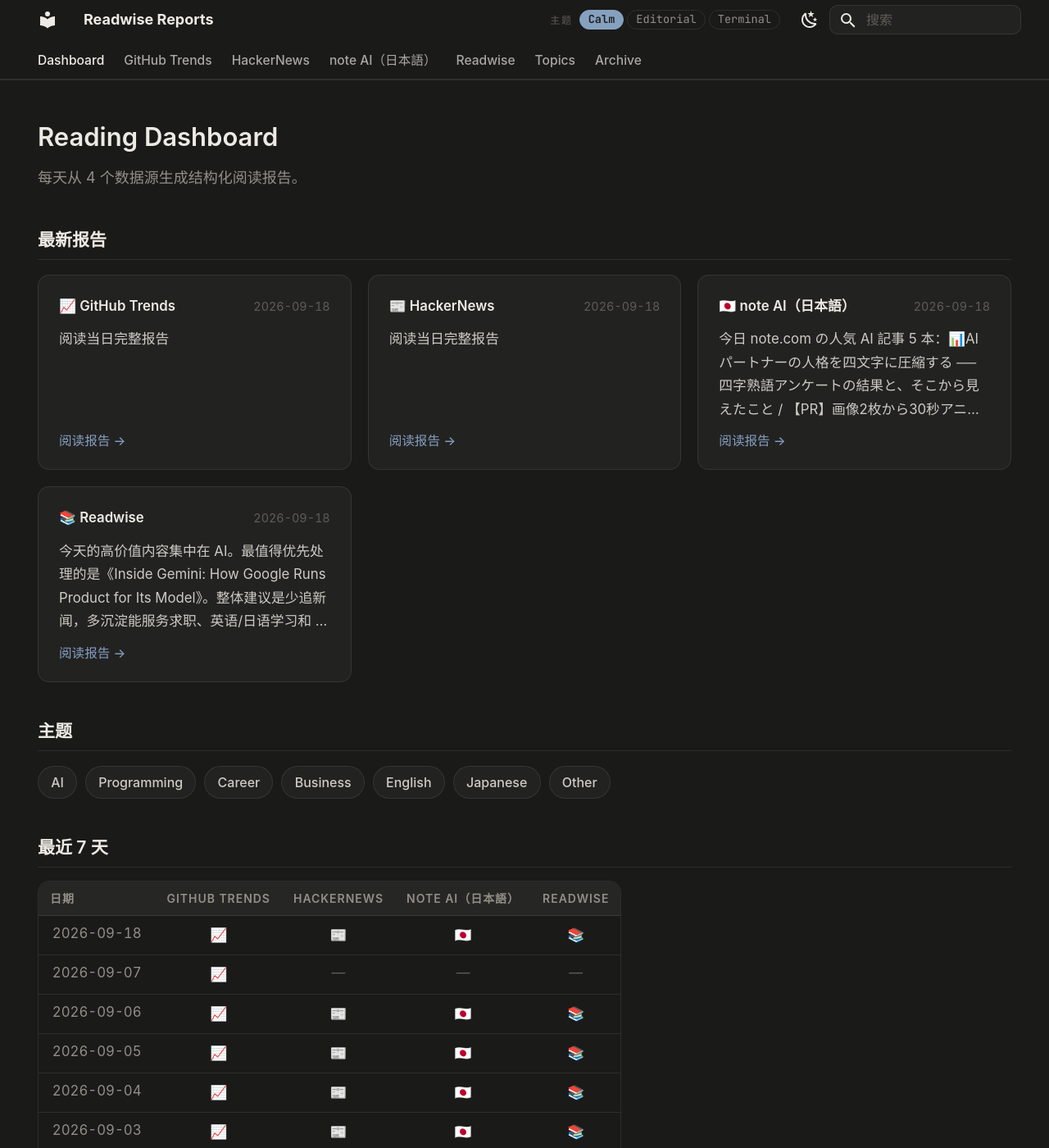
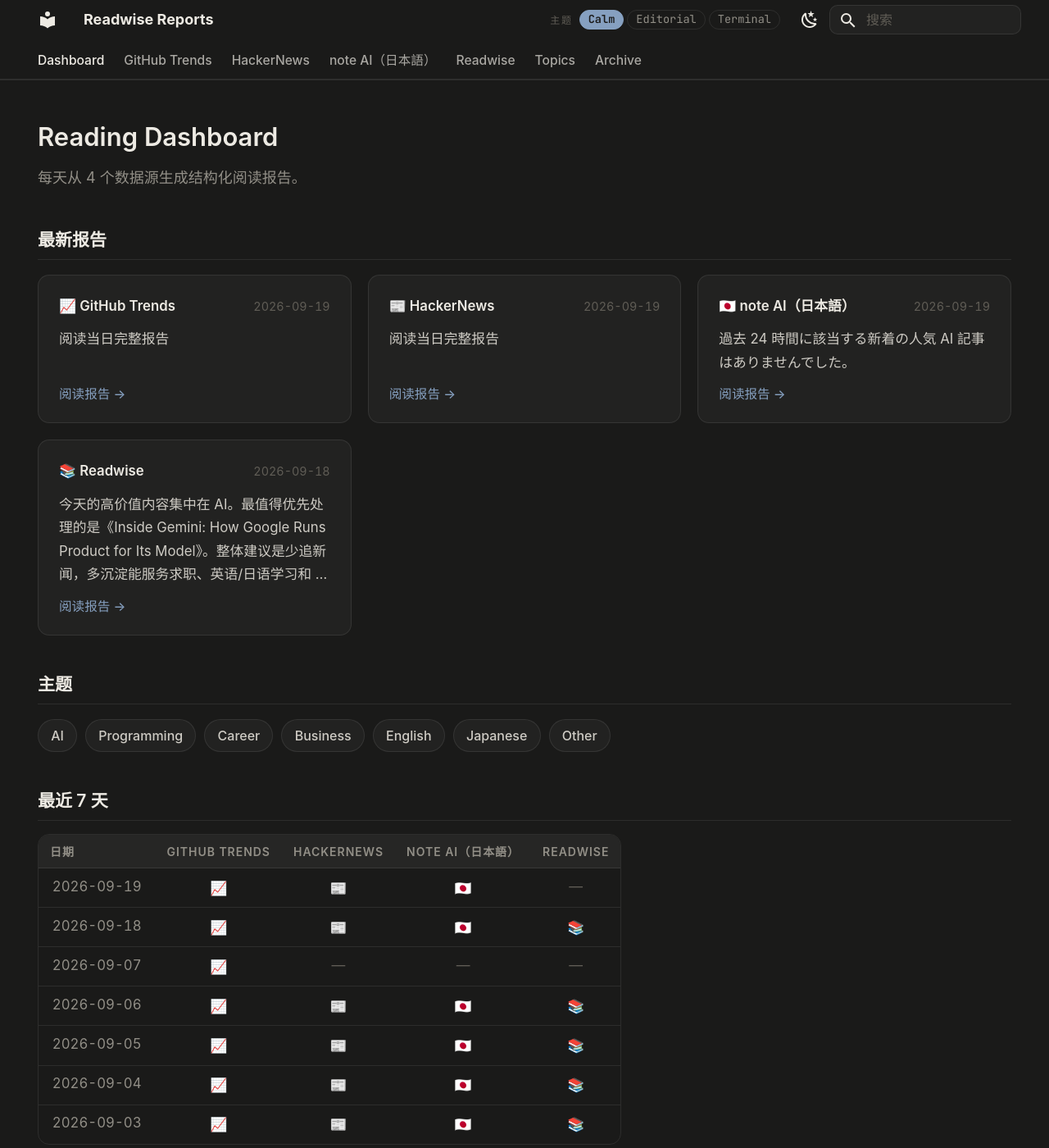
Before and after one commit to mxggle/readwise-reports, an MkDocs documentation site: the page built from docs/index.md, in a window 1280 px wide and 1400 px high. Shown: the whole window at 82% size. Built offline with MkDocs 1.6.1 and Material for MkDocs 9.7.7, drawn with Linux system fonts in a browser that asks for light colours.

```diff
--- a/docs/index.md
+++ b/docs/index.md
@@ -12,19 +12,19 @@ hide:
 ## 最新报告
 
 <div class="rw-cards">
-<a class="rw-card" href="github-trends/2026-09-18/">
-  <span class="rw-card__head"><span class="rw-card__source">📈 GitHub Trends</span><time class="rw-card__date">2026-09-18</time></span>
+<a class="rw-card" href="github-trends/2026-09-19/">
+  <span class="rw-card__head"><span class="rw-card__source">📈 GitHub Trends</span><time class="rw-card__date">2026-09-19</time></span>
   <span class="rw-card__summary">阅读当日完整报告</span>
   <span class="rw-card__cta">阅读报告 →</span>
 </a>
-<a class="rw-card" href="hn/2026-09-18/">
-  <span class="rw-card__head"><span class="rw-card__source">📰 HackerNews</span><time class="rw-card__date">2026-09-18</time></span>
+<a class="rw-card" href="hn/2026-09-19/">
+  <span class="rw-card__head"><span class="rw-card__source">📰 HackerNews</span><time class="rw-card__date">2026-09-19</time></span>
   <span class="rw-card__summary">阅读当日完整报告</span>
   <span class="rw-card__cta">阅读报告 →</span>
 </a>
-<a class="rw-card" href="note-com-jp/2026-09-18/">
-  <span class="rw-card__head"><span class="rw-card__source">🇯🇵 note AI（日本語）</span><time class="rw-card__date">2026-09-18</time></span>
-  <span class="rw-card__summary">今日 note.com の人気 AI 記事 5 本：📊AIパートナーの人格を四文字に圧縮する ── 四字熟語アンケートの結果と、そこから見えたこと / 【PR】画像2枚から30秒アニメへ。AZ8のCanvasでAIに相談しながら作ってみた｜AI動画｜Seedance 2.5 / 毎朝AIラボ 244｜2026-09-17 / 【投資用語6】相関で「似すぎ」…</span>
+<a class="rw-card" href="note-com-jp/2026-09-19/">
+  <span class="rw-card__head"><span class="rw-card__source">🇯🇵 note AI（日本語）</span><time class="rw-card__date">2026-09-19</time></span>
+  <span class="rw-card__summary">過去 24 時間に該当する新着の人気 AI 記事はありませんでした。</span>
   <span class="rw-card__cta">阅读报告 →</span>
 </a>
 <a class="rw-card" href="readwise/2026-09-18/">
@@ -51,12 +51,12 @@ hide:
 <table class="rw-archive">
 <thead><tr><th>日期</th><th>GitHub Trends</th><th>HackerNews</th><th>note AI（日本語）</th><th>Readwise</th></tr></thead>
 <tbody>
+<tr><td class="rw-archive__date">2026-09-19</td><td><a href="github-trends/2026-09-19/" title="GitHub Trends · 2026-09-19" aria-label="GitHub Trends · 2026-09-19">📈</a></td><td><a href="hn/2026-09-19/" title="HackerNews · 2026-09-19" aria-label="HackerNews · 2026-09-19">📰</a></td><td><a href="note-com-jp/2026-09-19/" title="note AI（日本語） · 2026-09-19" aria-label="note AI（日本語） · 2026-09-19">🇯🇵</a></td><td class="rw-archive__miss">—</td></tr>
 <tr><td class="rw-archive__date">2026-09-18</td><td><a href="github-trends/2026-09-18/" title="GitHub Trends · 2026-09-18" aria-label="GitHub Trends · 2026-09-18">📈</a></td><td><a href="hn/2026-09-18/" title="HackerNews · 2026-09-18" aria-label="HackerNews · 2026-09-18">📰</a></td><td><a href="note-com-jp/2026-09-18/" title="note AI（日本語） · 2026-09-18" aria-label="note AI（日本語） · 2026-09-18">🇯🇵</a></td><td><a href="readwise/2026-09-18/" title="Readwise · 2026-09-18" aria-label="Readwise · 2026-09-18">📚</a></td></tr>
 <tr><td class="rw-archive__date">2026-09-07</td><td><a href="github-trends/2026-09-07/" title="GitHub Trends · 2026-09-07" aria-label="GitHub Trends · 2026-09-07">📈</a></td><td class="rw-archive__miss">—</td><td class="rw-archive__miss">—</td><td class="rw-archive__miss">—</td></tr>
 <tr><td class="rw-archive__date">2026-09-06</td><td><a href="github-trends/2026-09-06/" title="GitHub Trends · 2026-09-06" aria-label="GitHub Trends · 2026-09-06">📈</a></td><td><a href="hn/2026-09-06/" title="HackerNews · 2026-09-06" aria-label="HackerNews · 2026-09-06">📰</a></td><td><a href="note-com-jp/2026-09-06/" title="note AI（日本語） · 2026-09-06" aria-label="note AI（日本語） · 2026-09-06">🇯🇵</a></td><td><a href="readwise/2026-09-06/" title="Readwise · 2026-09-06" aria-label="Readwise · 2026-09-06">📚</a></td></tr>
 <tr><td class="rw-archive__date">2026-09-05</td><td><a href="github-trends/2026-09-05/" title="GitHub Trends · 2026-09-05" aria-label="GitHub Trends · 2026-09-05">📈</a></td><td><a href="hn/2026-09-05/" title="HackerNews · 2026-09-05" aria-label="HackerNews · 2026-09-05">📰</a></td><td><a href="note-com-jp/2026-09-05/" title="note AI（日本語） · 2026-09-05" aria-label="note AI（日本語） · 2026-09-05">🇯🇵</a></td><td><a href="readwise/2026-09-05/" title="Readwise · 2026-09-05" aria-label="Readwise · 2026-09-05">📚</a></td></tr>
 <tr><td class="rw-archive__date">2026-09-04</td><td><a href="github-trends/2026-09-04/" title="GitHub Trends · 2026-09-04" aria-label="GitHub Trends · 2026-09-04">📈</a></td><td><a href="hn/2026-09-04/" title="HackerNews · 2026-09-04" aria-label="HackerNews · 2026-09-04">📰</a></td><td><a href="note-com-jp/2026-09-04/" title="note AI（日本語） · 2026-09-04" aria-label="note AI（日本語） · 2026-09-04">🇯🇵</a></td><td><a href="readwise/2026-09-04/" title="Readwise · 2026-09-04" aria-label="Readwise · 2026-09-04">📚</a></td></tr>
 <tr><td class="rw-archive__date">2026-09-03</td><td><a href="github-trends/2026-09-03/" title="GitHub Trends · 2026-09-03" aria-label="GitHub Trends · 2026-09-03">📈</a></td><td><a href="hn/2026-09-03/" title="HackerNews · 2026-09-03" aria-label="HackerNews · 2026-09-03">📰</a></td><td><a href="note-com-jp/2026-09-03/" title="note AI（日本語） · 2026-09-03" aria-label="note AI（日本語） · 2026-09-03">🇯🇵</a></td><td><a href="readwise/2026-09-03/" title="Readwise · 2026-09-03" aria-label="Readwise · 2026-09-03">📚</a></td></tr>
-<tr><td class="rw-archive__date">2026-09-02</td><td><a href="github-trends/2026-09-02/" title="GitHub Trends · 2026-09-02" aria-label="GitHub Trends · 2026-09-02">📈</a></td><td><a href="hn/2026-09-02/" title="HackerNews · 2026-09-02" aria-label="HackerNews · 2026-09-02">📰</a></td><td><a href="note-com-jp/2026-09-02/" title="note AI（日本語） · 2026-09-02" aria-label="note AI（日本語） · 2026-09-02">🇯🇵</a></td><td><a href="readwise/2026-09-02/" title="Readwise · 2026-09-02" aria-label="Readwise · 2026-09-02">📚</a></td></tr>
 </tbody>
 </table>
--- a/mkdocs.yml
+++ b/mkdocs.yml
@@ -45,6 +45,7 @@ nav:
   - GitHub Trends:
       - github-trends/index.md
       - 2026-09:
+          - 2026-09-19: github-trends/2026-09-19.md
           - 2026-09-18: github-trends/2026-09-18.md
           - 2026-09-07: github-trends/2026-09-07.md
           - 2026-09-06: github-trends/2026-09-06.md
@@ -135,6 +136,7 @@ nav:
   - HackerNews:
       - hn/index.md
       - 2026-09:
+          - 2026-09-19: hn/2026-09-19.md
           - 2026-09-18: hn/2026-09-18.md
           - 2026-09-06: hn/2026-09-06.md
           - 2026-09-05: hn/2026-09-05.md
@@ -218,6 +220,7 @@ nav:
   - note AI（日本語）:
       - note-com-jp/index.md
       - 2026-09:
+          - 2026-09-19: note-com-jp/2026-09-19.md
           - 2026-09-18: note-com-jp/2026-09-18.md
           - 2026-09-06: note-com-jp/2026-09-06.md
           - 2026-09-05: note-com-jp/2026-09-05.md
```
Also changed, not shown: docs/github-trends/2026-09-19.md (added, +85 -0 lines), docs/github-trends/index.md (+3 -2 lines), docs/hn/2026-09-19.md (added, +175 -0 lines), docs/hn/index.md (+3 -2 lines), docs/note-com-jp/2026-09-19.md (added, +12 -0 lines), docs/note-com-jp/index.md (+4 -3 lines).
